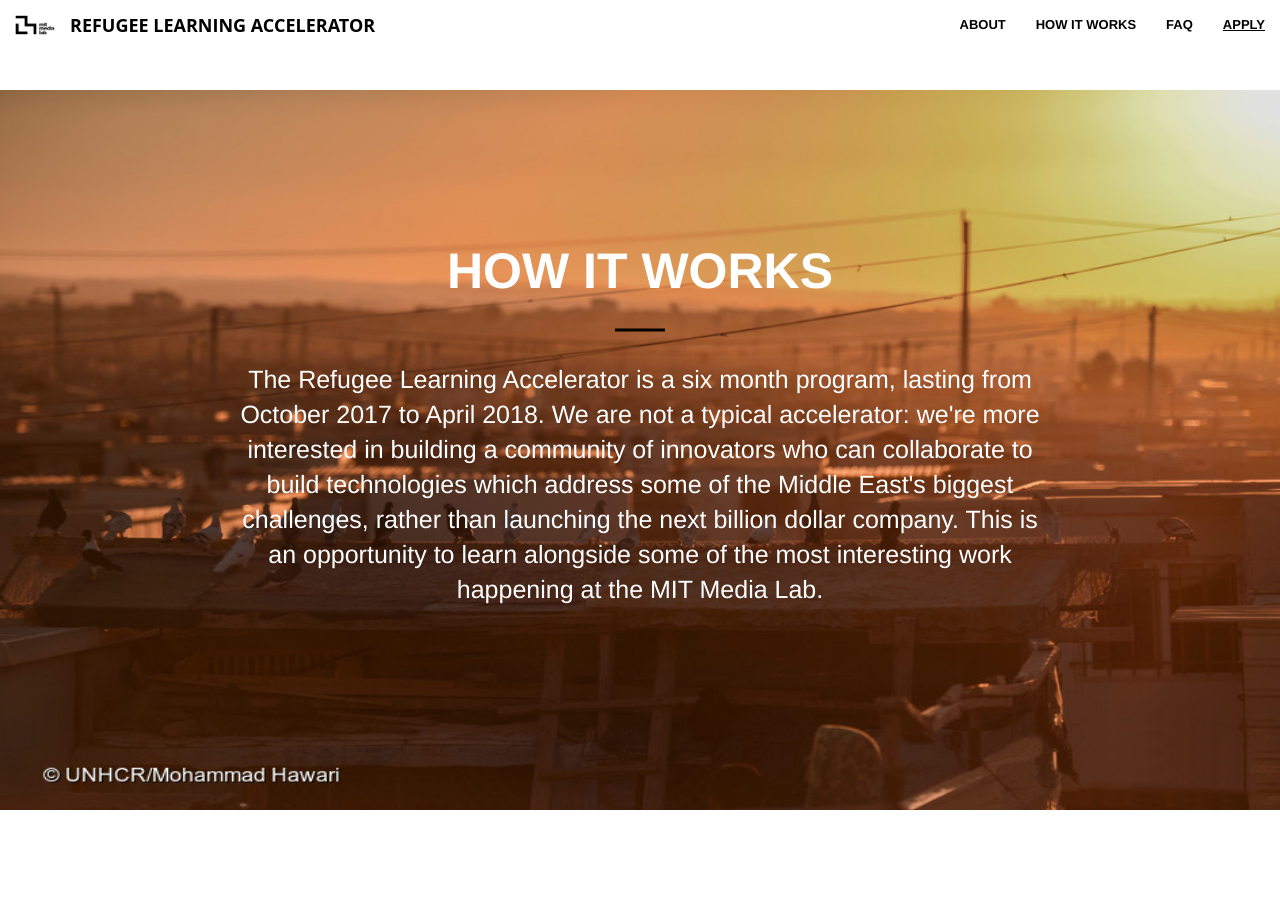
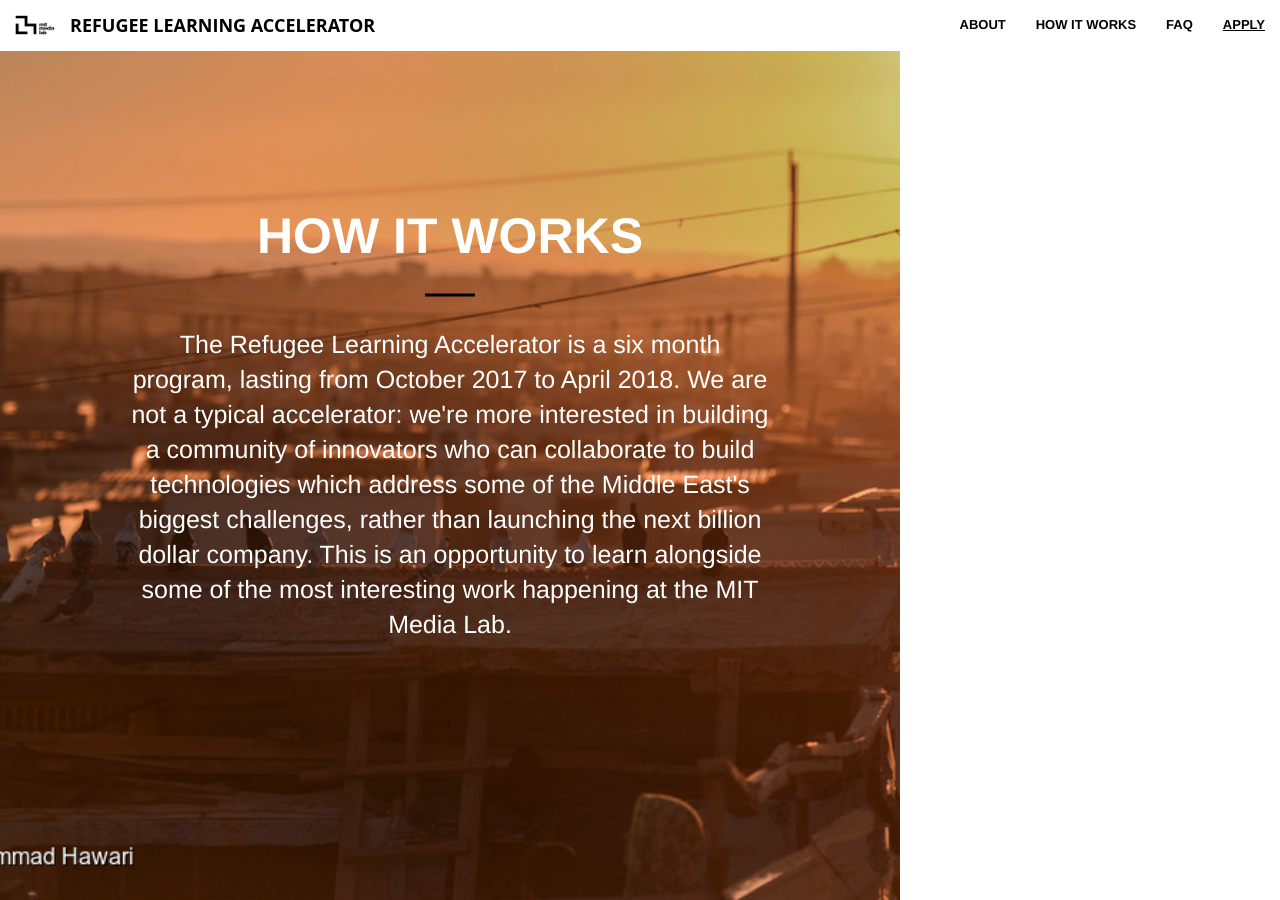
Before and after one commit to Refugee-Learning-Accelerator/Refugee-Learning-Accelerator.github.io, a Jekyll site: the page program/index.html, which Jekyll copies as it is, in a window 1280 px wide and 900 px high. Built offline with Jekyll 4.4.1, drawn with Linux system fonts in a browser that asks for light colours; nearby versions of some CDN libraries.

Commit message:
Update main.css

```diff
--- a/css/main.css
+++ b/css/main.css
@@ -110,7 +110,8 @@
 }
 header.program {
     background-image: url("/pigeon_sun_edited.jpg");
-    background-size: 100% 80%;
+    height: calc(80vh);
+    width: calc(100vh);
     background-repeat: no-repeat;
 }
 header.apply {
```
